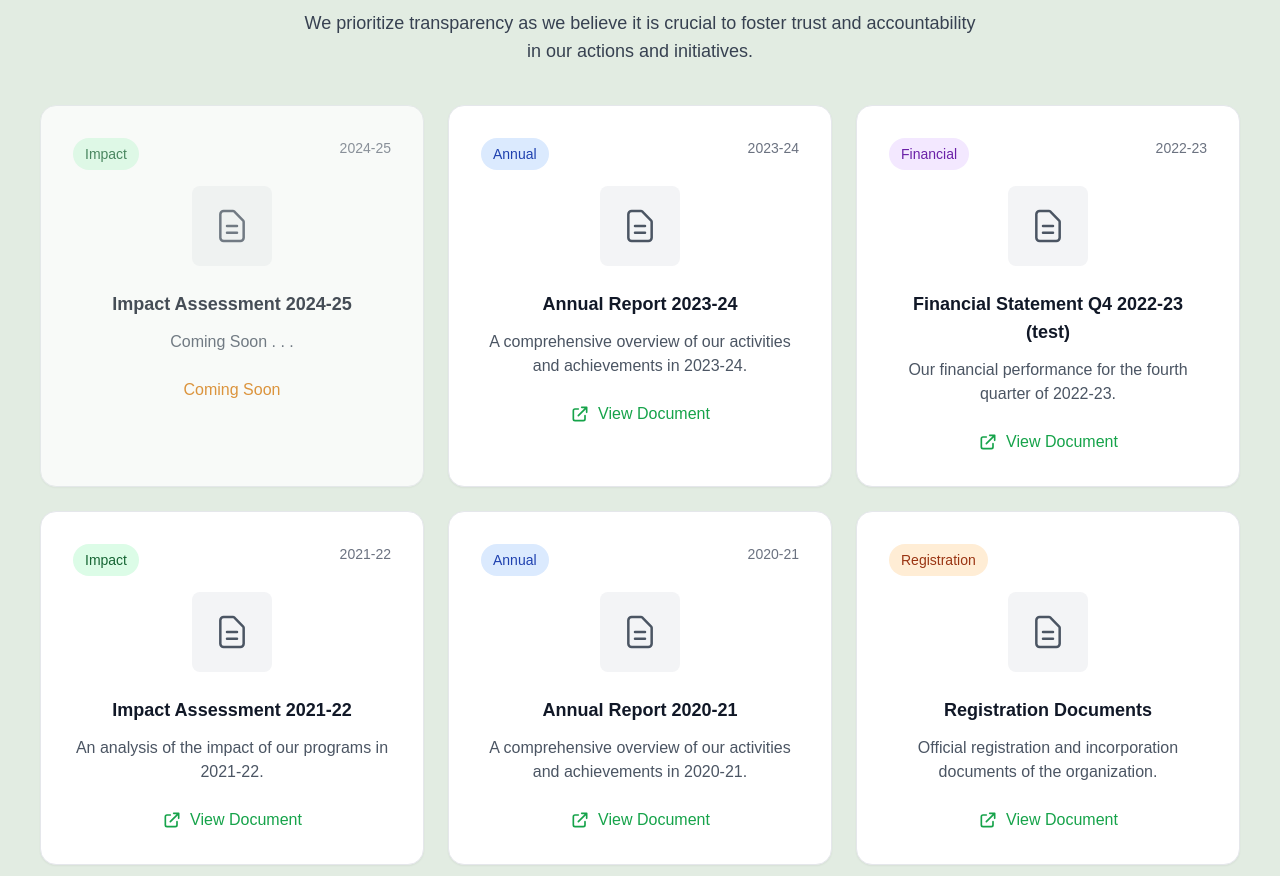
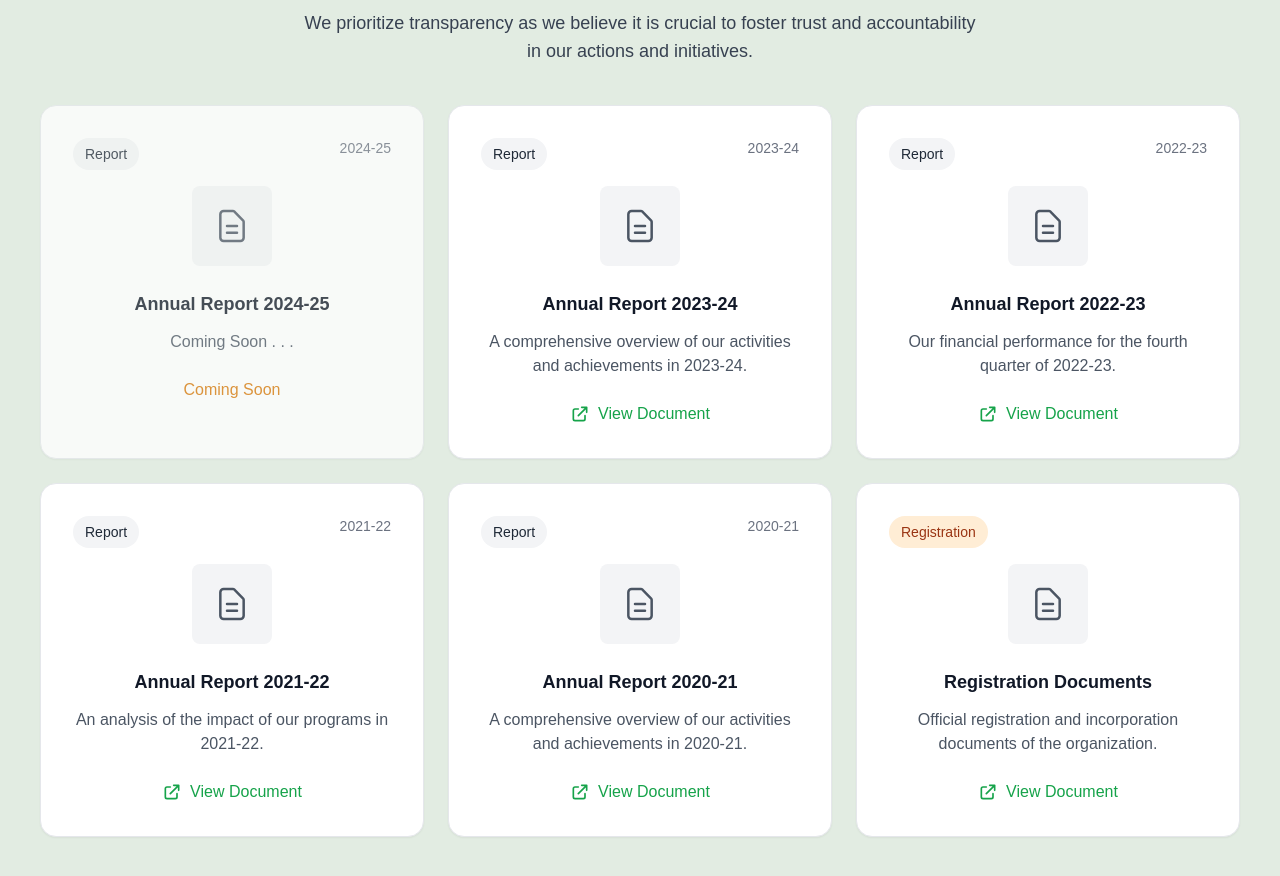
Before and after one commit to arnab-git-404/claylab, a Next.js app: page /about in a window 1280 px wide. Shown: the part 4540-5416 px from the top of the page. Built offline with nearby package versions, Linux system fonts and the light colour scheme; a web font is replaced by a local one.

Commit message:
Update reports.tsx

```diff
--- a/components/about/reports.tsx
+++ b/components/about/reports.tsx
@@ -232,11 +232,11 @@ import Heading from "../heading";
 export default function ReportsSection() {
   const reports = [
     {
-      title: "Impact Assessment 2024-25",
+      title: "Annual Report 2024-25",
       description: "Coming Soon . . .",
       link: "",
       year: "2024-25",
-      type: "impact",
+      type: "Report",
     },
     {
       title: "Annual Report 2023-24",
@@ -244,22 +244,22 @@ export default function ReportsSection() {
         "A comprehensive overview of our activities and achievements in 2023-24.",
       link: "https://drive.google.com/file/d/1nVU4GJMA8aXNdfCBJvxtrIIwbLYQcZ4u/view?usp=drive_link",
       year: "2023-24",
-      type: "annual",
+      type: "Report",
     },
     {
-      title: "Financial Statement Q4 2022-23 (test)",
+      title: "Annual Report 2022-23",
       description:
         "Our financial performance for the fourth quarter of 2022-23.",
       link: "https://drive.google.com/file/d/10i5fZkw62ShsChlrJoPGbJCPYKuCTcN0/view?usp=drive_link",
       year: "2022-23",
-      type: "financial",
+      type: "Report",
     },
     {
-      title: "Impact Assessment 2021-22",
+      title: "Annual Report 2021-22",
       description: "An analysis of the impact of our programs in 2021-22.",
       link: "https://drive.google.com/file/d/1iMW3eXGSjYmp8yKzPnzftoTCOgQ_Mrtb/view?usp=drive_link",
       year: "2021-22",
-      type: "impact",
+      type: "Report",
     },
     {
       title: "Annual Report 2020-21",
@@ -267,7 +267,7 @@ export default function ReportsSection() {
         "A comprehensive overview of our activities and achievements in 2020-21.",
       link: "https://drive.google.com/file/d/1xxiHSrDqDPrzN2kMP0JQnovcvVrQ9fmU/view?usp=drive_link",
       year: "2020-21",
-      type: "annual",
+      type: "Report",
     },
     {
       title: "Registration Documents",
```
